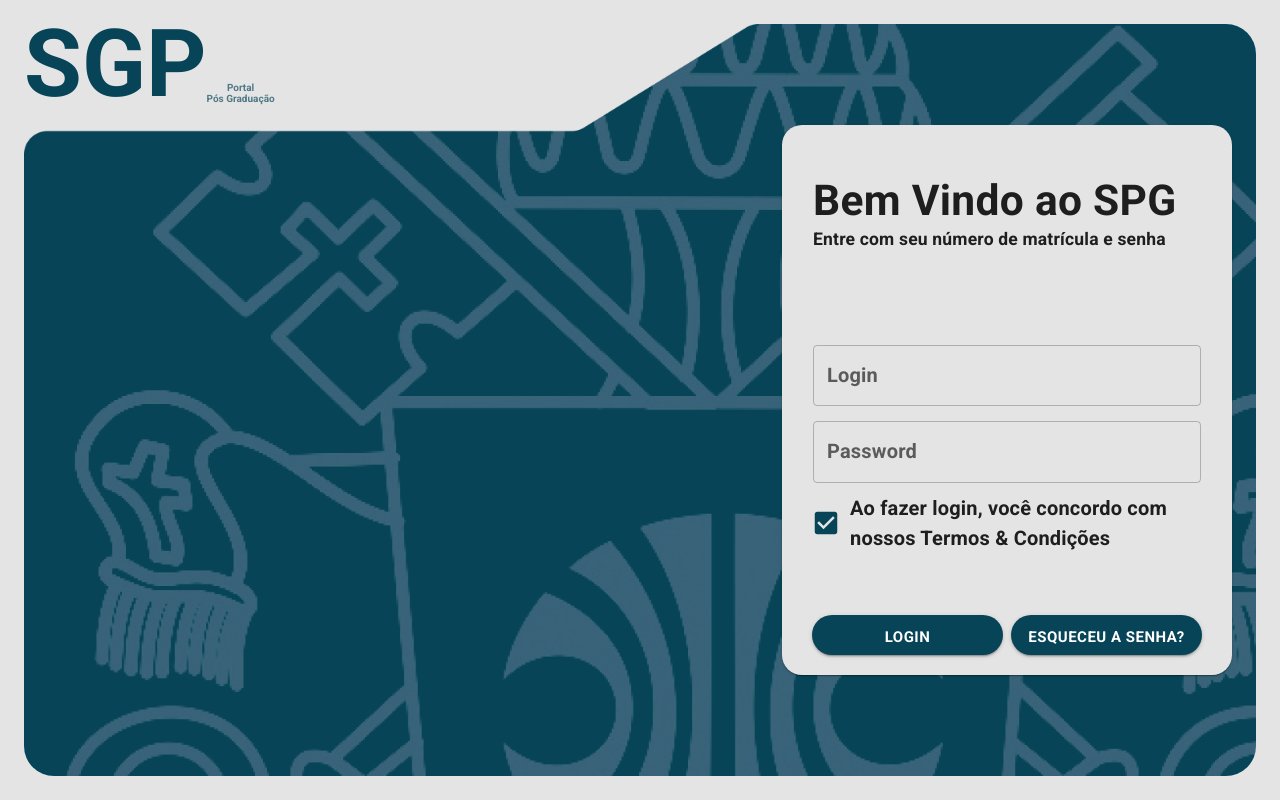
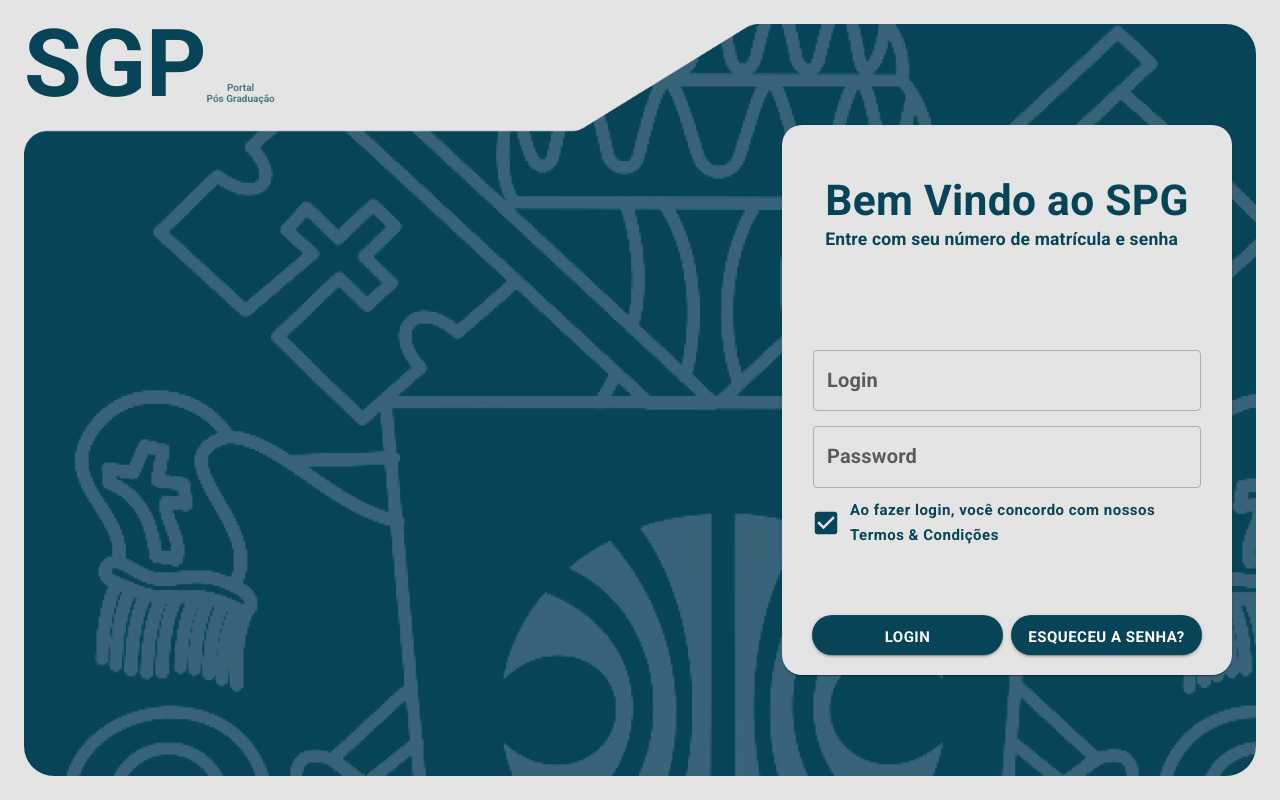
Before and after one commit to sistema-gestao-pos-graduacao/spg-web, a React (Vite) app: page /login in a window 1280 px wide. Built offline with nearby package versions, Linux system fonts and the light colour scheme.

Commit message:
Add i18n

```diff
--- a/src/features/login/components/LoginCard.tsx
+++ b/src/features/login/components/LoginCard.tsx
@@ -2,9 +2,13 @@ import { Button, Card, CardActions, CardContent, TextField, Typography, FormCont
 import { Themes } from '../../shared/Shared.consts';
 import { Link } from 'react-router-dom';
 import { LoginCardProps } from '../Login.types';
+import { useTranslation } from 'react-i18next';
 
 
 const LoginCard = ({ setLogged }: LoginCardProps ) => {
+
+  const { t } = useTranslation();
+
   return (
     <Card sx={{
         width: 450,
@@ -16,12 +20,12 @@ const LoginCard = ({ setLogged }: LoginCardProps ) => {
         justifyContent: 'space-between',
         backgroundColor: `${Themes.light_gray}`
         }}>
-      <CardContent sx={{ paddingY: '50px' }}>
+      <CardContent sx={{ paddingY: '50px', marginX: 'auto', color: `${Themes.primary}` }}>
         <Typography variant="h4" component="div">
-          Bem Vindo ao SPG
+          {t('login.TITLE')}
         </Typography>
         <Typography variant="body2">
-          Entre com seu número de matrícula e senha
+          {t('login.SUBTITLE')}
         </Typography>
       </CardContent>
       <CardContent>
@@ -43,8 +47,10 @@ const LoginCard = ({ setLogged }: LoginCardProps ) => {
             />
             <FormControlLabel
                 control={<Checkbox defaultChecked />}
-                label="Ao fazer login, você concordo com nossos Termos & Condições"
-                sx={{ fontSize: 14 }}
+                label={
+                  <Typography variant="caption" sx={{ color: `${Themes.primary}` }}>
+                    {t('login.TERMS')}
+                  </Typography>}
             />
         </FormControl>
       </CardContent>
@@ -56,7 +62,7 @@ const LoginCard = ({ setLogged }: LoginCardProps ) => {
         >
             <Link to={'/'}>
                 <Typography variant="caption">
-                    Login
+                  {t('login.LOGINBUTTON')}
                 </Typography>
             </Link>
         </Button>
@@ -67,7 +73,7 @@ const LoginCard = ({ setLogged }: LoginCardProps ) => {
         >
             <Link to={'/'}>
                 <Typography variant="caption">
-                    Esqueceu a senha?
+                  {t('login.FORGOTBUTTON')}
                 </Typography>
             </Link>
         </Button>
--- a/src/features/login/locales/PtBr.ts
+++ b/src/features/login/locales/PtBr.ts
@@ -1,3 +1,9 @@
-const PtBr = {};
+const PtBr = {
+    TITLE: 'Bem Vindo ao SPG',
+    SUBTITLE: 'Entre com seu número de matrícula e senha',
+    TERMS: 'Ao fazer login, você concordo com nossos Termos & Condições',
+    LOGINBUTTON: 'Login',
+    FORGOTBUTTON: 'Esqueceu a senha?',
+};
 
 export default PtBr;
```
